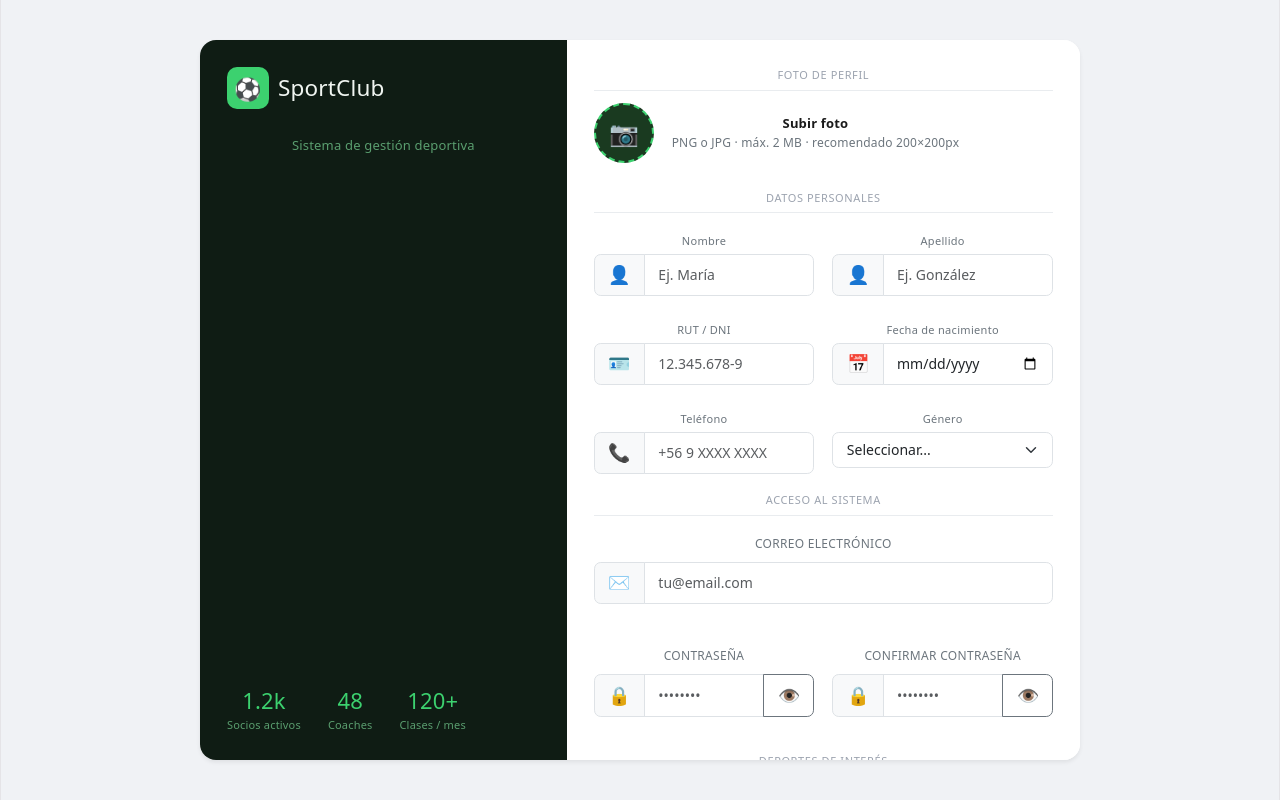
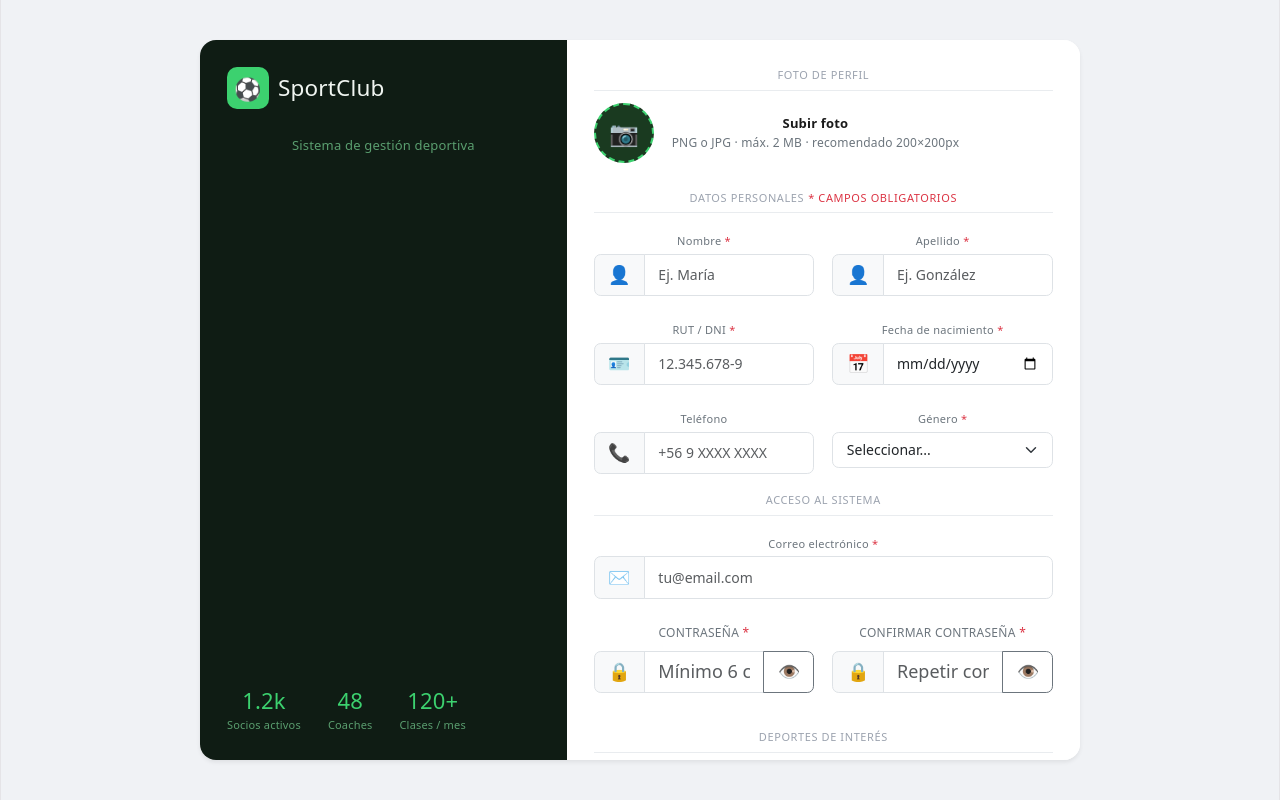
Before and after one commit to visnupriyaAmstein/clubSport, a React (Vite) app: page /register in a window 1280 px wide. Built offline with nearby package versions, Linux system fonts and the light colour scheme.

Commit message:
aqui arregle el formulario de registro que no funcionaba

```diff
--- a/src/components/auth/RegisterForm.jsx
+++ b/src/components/auth/RegisterForm.jsx
@@ -3,6 +3,7 @@ import { useNavigate, Link } from "react-router-dom"
 import { registerUser } from "../../services/authService"
 import AuthInput from "./AuthInput"
 import AuthSubmitButton from "./AuthSubmitButton"
+import Swal from "sweetalert2"
 
 const SPORTS = [
   { id: "futbol",      label: "⚽ Fútbol" },
@@ -26,13 +27,70 @@ const fieldLabel = {
   letterSpacing: "0.3px", marginBottom: "4px",
 }
 
+const EMAIL_RE = /^[^\s@]+@[^\s@]+\.[^\s@]+$/
+const RUT_RE   = /^\d{1,2}\.\d{3}\.\d{3}-[\dkK]$/
+
+function validate(form) {
+  const errors = {}
+
+  if (!form.nombre.trim())
+    errors.nombre = "El nombre es obligatorio."
+
+  if (!form.apellido.trim())
+    errors.apellido = "El apellido es obligatorio."
+
+  if (!form.rut.trim())
+    errors.rut = "El RUT es obligatorio."
+  else if (!RUT_RE.test(form.rut.trim()))
+    errors.rut = "Formato de RUT inválido (ej: 12.345.678-9)."
+
+  if (!form.fechaNacimiento)
+    errors.fechaNacimiento = "La fecha de nacimiento es obligatoria."
+
+  if (!form.genero)
+    errors.genero = "Selecciona un género."
+
+  if (!form.email.trim())
+    errors.email = "El correo es obligatorio."
+  else if (!EMAIL_RE.test(form.email.trim()))
+    errors.email = "El correo no tiene un formato válido."
+
+  if (!form.password)
+    errors.password = "La contraseña es obligatoria."
+  else if (form.password.length < 6)
+    errors.password = "La contraseña debe tener al menos 6 caracteres."
+
+  if (!form.confirmPassword)
+    errors.confirmPassword = "Debes confirmar la contraseña."
+  else if (form.password !== form.confirmPassword)
+    errors.confirmPassword = "Las contraseñas no coinciden."
+
+  if (!form.terminosAceptados)
+    errors.terminosAceptados = "Debes aceptar los términos y condiciones."
+
+  return errors
+}
+
+//  Field error component
+function FieldError({ msg }) {
+  if (!msg) return null
+  return (
+    <p className="field-error-msg" style={{ margin: "3px 0 0", fontSize: "11px", color: "#dc3545" }}>
+      ⚠ {msg}
+    </p>
+  )
+}
+
+// Main component
 function RegisterForm() {
   const navigate = useNavigate()
-  const [error, setError]         = useState("")
-  const [loading, setLoading]     = useState(false)
-  const [preview, setPreview]     = useState(null)
-  const [showPass, setShowPass]   = useState(false)
+  const [serverError, setServerError] = useState("")
+  const [loading, setLoading]         = useState(false)
+  const [preview, setPreview]         = useState(null)
+  const [showPass, setShowPass]       = useState(false)
   const [showConfirm, setShowConfirm] = useState(false)
+  const [fieldErrors, setFieldErrors] = useState({})
+  const [touched, setTouched]         = useState({})
 
   const [form, setForm] = useState({
     nombre: "", apellido: "", rut: "", fechaNacimiento: "",
@@ -43,12 +101,29 @@ function RegisterForm() {
 
   const handleChange = (e) => {
     const { name, value, type, checked } = e.target
-    setForm((prev) => ({ ...prev, [name]: type === "checkbox" ? checked : value }))
+    const newForm = { ...form, [name]: type === "checkbox" ? checked : value }
+    setForm(newForm)
+    if (touched[name]) {
+      const errs = validate(newForm)
+      setFieldErrors((prev) => ({ ...prev, [name]: errs[name] }))
+    }
+  }
+
+  const handleBlur = (e) => {
+    const { name } = e.target
+    setTouched((prev) => ({ ...prev, [name]: true }))
+    const errs = validate(form)
+    setFieldErrors((prev) => ({ ...prev, [name]: errs[name] }))
   }
 
   const handlePhoto = (e) => {
     const file = e.target.files[0]
     if (!file) return
+    if (file.size > 2 * 1024 * 1024) {
+      setFieldErrors((prev) => ({ ...prev, fotoPerfil: "La imagen no puede superar los 2 MB." }))
+      return
+    }
+    setFieldErrors((prev) => ({ ...prev, fotoPerfil: undefined }))
     setForm((prev) => ({ ...prev, fotoPerfil: file }))
     setPreview(URL.createObjectURL(file))
   }
@@ -64,28 +139,60 @@ function RegisterForm() {
 
   const handleSubmit = async (e) => {
     e.preventDefault()
-    setError("")
+    setServerError("")
+
+
+    const allTouched = Object.keys(form).reduce((acc, k) => ({ ...acc, [k]: true }), {})
+    setTouched(allTouched)
+
+    const errs = validate(form)
+    setFieldErrors(errs)
+
+    if (Object.keys(errs).length > 0) {
+      const firstErr = document.querySelector(".field-error-msg")
+      firstErr?.scrollIntoView({ behavior: "smooth", block: "center" })
+      return
+    }
+
     setLoading(true)
     try {
       await registerUser(form)
+      await Swal.fire({
+        title: "¡Cuenta creada!",
+        text: `Bienvenido/a ${form.nombre}. Tu cuenta fue creada exitosamente.`,
+        icon: "success",
+        confirmButtonText: "Iniciar sesión",
+        confirmButtonColor: "#3cd16f",
+        background: "#0f1c14",
+        color: "#f0f5f1",
+      })
       navigate("/login")
     } catch (err) {
-      setError(err.message)
+      setServerError(err.message || "Ocurrió un error al crear la cuenta. Intenta nuevamente.")
     } finally {
       setLoading(false)
     }
   }
 
+  // border color helper
+  const borderOf = (field) =>
+    fieldErrors[field] ? "1.5px solid #dc3545" : touched[field] ? "1.5px solid #3cd16f" : undefined
+
   return (
-    <div className="col-md-7 card-body p-4 overflow-auto bg-white" style={{ maxHeight: "90vh" }}>
-
-      {error && (
+    <div
+      className="col-md-7 card-body p-4 overflow-auto bg-white"
+      style={{ maxHeight: "90vh" }}
+    >
+      {/* Server error */}
+      {serverError && (
         <div className="alert alert-danger py-2 mb-3" style={{ fontSize: "13px", borderRadius: "8px" }}>
-          {error}
+          {serverError}
         </div>
       )}
 
-      {/* Profile photo */}
+      <form onSubmit={handleSubmit}>
+
+        {/* Foto de perfil  */}
         <p style={sectionLabel}>Foto de perfil</p>
         <div className="d-flex align-items-center gap-3 mb-4">
           <label htmlFor="fotoPerfil" style={{ cursor: "pointer" }}>
@@ -103,83 +210,134 @@ function RegisterForm() {
           <div style={{ fontSize: "12px", color: "#6c757d", lineHeight: "1.6" }}>
             <strong style={{ display: "block", fontSize: "13px", color: "#1a1a1a" }}>Subir foto</strong>
             PNG o JPG · máx. 2 MB · recomendado 200×200px
+            <FieldError msg={fieldErrors.fotoPerfil} />
           </div>
         </div>
 
-      {/* Personal data */}
-      <p style={sectionLabel}>Datos personales</p>
+        {/*  Datos personales*/}
+        <p style={sectionLabel}>
+          Datos personales
+          <span style={{ color: "#dc3545", marginLeft: 4 }}>* campos obligatorios</span>
+        </p>
         <div className="row g-3 mb-3">
+
           <div className="col-6">
-          <label style={fieldLabel}>Nombre</label>
+            <label style={fieldLabel}>Nombre <span style={{ color: "#dc3545" }}>*</span></label>
             <div className="input-group">
               <span className="input-group-text" style={{ background: "#f8f9fa" }}>👤</span>
-            <input name="nombre" type="text" className="form-control" placeholder="Ej. María" value={form.nombre} onChange={handleChange} required style={{ fontSize: "14px" }} />
+              <input
+                name="nombre" type="text" className="form-control"
+                placeholder="Ej. María" value={form.nombre}
+                onChange={handleChange} onBlur={handleBlur}
+                style={{ fontSize: "14px", borderColor: borderOf("nombre") }}
+              />
             </div>
+            <FieldError msg={fieldErrors.nombre} />
           </div>
+
           <div className="col-6">
-          <label style={fieldLabel}>Apellido</label>
+            <label style={fieldLabel}>Apellido <span style={{ color: "#dc3545" }}>*</span></label>
             <div className="input-group">
               <span className="input-group-text" style={{ background: "#f8f9fa" }}>👤</span>
-            <input name="apellido" type="text" className="form-control" placeholder="Ej. González" value={form.apellido} onChange={handleChange} required style={{ fontSize: "14px" }} />
+              <input
+                name="apellido" type="text" className="form-control"
+                placeholder="Ej. González" value={form.apellido}
+                onChange={handleChange} onBlur={handleBlur}
+                style={{ fontSize: "14px", borderColor: borderOf("apellido") }}
+              />
             </div>
+            <FieldError msg={fieldErrors.apellido} />
           </div>
+
           <div className="col-6">
-          <label style={fieldLabel}>RUT / DNI</label>
+            <label style={fieldLabel}>RUT / DNI <span style={{ color: "#dc3545" }}>*</span></label>
             <div className="input-group">
               <span className="input-group-text" style={{ background: "#f8f9fa" }}>🪪</span>
-            <input name="rut" type="text" className="form-control" placeholder="12.345.678-9" value={form.rut} onChange={handleChange} required style={{ fontSize: "14px" }} />
+              <input
+                name="rut" type="text" className="form-control"
+                placeholder="12.345.678-9" value={form.rut}
+                onChange={handleChange} onBlur={handleBlur}
+                style={{ fontSize: "14px", borderColor: borderOf("rut") }}
+              />
             </div>
+            <FieldError msg={fieldErrors.rut} />
           </div>
+
           <div className="col-6">
-          <label style={fieldLabel}>Fecha de nacimiento</label>
+            <label style={fieldLabel}>Fecha de nacimiento <span style={{ color: "#dc3545" }}>*</span></label>
             <div className="input-group">
               <span className="input-group-text" style={{ background: "#f8f9fa" }}>📅</span>
-            <input name="fechaNacimiento" type="date" className="form-control" value={form.fechaNacimiento} onChange={handleChange} required style={{ fontSize: "14px" }} />
+              <input
+                name="fechaNacimiento" type="date" className="form-control"
+                value={form.fechaNacimiento}
+                onChange={handleChange} onBlur={handleBlur}
+                style={{ fontSize: "14px", borderColor: borderOf("fechaNacimiento") }}
+              />
             </div>
+            <FieldError msg={fieldErrors.fechaNacimiento} />
           </div>
+
           <div className="col-6">
             <label style={fieldLabel}>Teléfono</label>
             <div className="input-group">
               <span className="input-group-text" style={{ background: "#f8f9fa" }}>📞</span>
-            <input name="telefono" type="tel" className="form-control" placeholder="+56 9 XXXX XXXX" value={form.telefono} onChange={handleChange} style={{ fontSize: "14px" }} />
+              <input
+                name="telefono" type="tel" className="form-control"
+                placeholder="+56 9 XXXX XXXX" value={form.telefono}
+                onChange={handleChange}
+                style={{ fontSize: "14px" }}
+              />
             </div>
           </div>
+
           <div className="col-6">
-          <label style={fieldLabel}>Género</label>
-          <select name="genero" className="form-select" value={form.genero} onChange={handleChange} required style={{ fontSize: "14px" }}>
+            <label style={fieldLabel}>Género <span style={{ color: "#dc3545" }}>*</span></label>
+            <select
+              name="genero" className="form-select"
+              value={form.genero} onChange={handleChange} onBlur={handleBlur}
+              style={{ fontSize: "14px", borderColor: borderOf("genero") }}
+            >
               <option value="">Seleccionar...</option>
               <option value="masculino">Masculino</option>
               <option value="femenino">Femenino</option>
               <option value="otro">Otro</option>
               <option value="prefiero_no_decir">Prefiero no decir</option>
             </select>
-        </div>
+            <FieldError msg={fieldErrors.genero} />
           </div>
 
-      {/* Access */}
+        </div>
+
+        {/* Acceso */}
         <p style={sectionLabel}>Acceso al sistema</p>
         <div className="row g-3 mb-3">
+
           <div className="col-12">
-          <AuthInput
-            label="CORREO ELECTRÓNICO"
-            icon="✉️"
-            type="email"
-            name="email"
-            placeholder="tu@email.com"
-            value={form.email}
-            onChange={handleChange}
-            required
+            <label style={fieldLabel}>Correo electrónico <span style={{ color: "#dc3545" }}>*</span></label>
+            <div className="input-group">
+              <span className="input-group-text" style={{ background: "#f8f9fa" }}>✉️</span>
+              <input
+                name="email" type="email" className="form-control"
+                placeholder="tu@email.com" value={form.email}
+                onChange={handleChange} onBlur={handleBlur}
+                autoComplete="email"
+                style={{ fontSize: "14px", borderColor: borderOf("email") }}
               />
             </div>
+            <FieldError msg={fieldErrors.email} />
+          </div>
+
           <div className="col-6">
             <AuthInput
-            label="CONTRASEÑA"
+              label={<>CONTRASEÑA <span style={{ color: "#dc3545" }}>*</span></>}
               icon="🔒"
               type={showPass ? "text" : "password"}
               name="password"
-            placeholder="••••••••"
+              placeholder="Mínimo 6 caracteres"
               value={form.password}
               onChange={handleChange}
+              onBlur={handleBlur}
+              style={{ borderColor: borderOf("password") }}
               required
               rightElement={
                 <button type="button" className="btn btn-outline-secondary" onClick={() => setShowPass(!showPass)} tabIndex={-1}>
@@ -187,16 +345,20 @@ function RegisterForm() {
                 </button>
               }
             />
+            <FieldError msg={fieldErrors.password} />
           </div>
+
           <div className="col-6">
             <AuthInput
-            label="CONFIRMAR CONTRASEÑA"
+              label={<>CONFIRMAR CONTRASEÑA <span style={{ color: "#dc3545" }}>*</span></>}
               icon="🔒"
               type={showConfirm ? "text" : "password"}
               name="confirmPassword"
-            placeholder="••••••••"
+              placeholder="Repetir contraseña"
               value={form.confirmPassword}
               onChange={handleChange}
+              onBlur={handleBlur}
+              style={{ borderColor: borderOf("confirmPassword") }}
               required
               rightElement={
                 <button type="button" className="btn btn-outline-secondary" onClick={() => setShowConfirm(!showConfirm)} tabIndex={-1}>
@@ -204,18 +366,19 @@ function RegisterForm() {
                 </button>
               }
             />
-        </div>
+            <FieldError msg={fieldErrors.confirmPassword} />
           </div>
 
-      {/* Sports */}
+        </div>
+
+        {/* Deportes */}
         <p style={sectionLabel}>Deportes de interés</p>
         <div className="d-flex flex-wrap gap-2 mb-4">
           {SPORTS.map(({ id, label }) => {
             const selected = form.deportes.includes(id)
             return (
               <button
-              key={id}
-              type="button"
+                key={id} type="button"
                 onClick={() => toggleSport(id)}
                 className="btn btn-sm"
                 style={{
@@ -232,7 +395,7 @@ function RegisterForm() {
           })}
         </div>
 
-      {/* Terms */}
+        {/* Términos */}
         <div className="form-check mb-4">
           <input
             className="form-check-input"
@@ -241,12 +404,17 @@ function RegisterForm() {
             name="terminosAceptados"
             checked={form.terminosAceptados}
             onChange={handleChange}
-          required
+            onBlur={handleBlur}
             style={{ accentColor: "#3cd16f" }}
           />
           <label className="form-check-label" htmlFor="terminosAceptados" style={{ fontSize: "12px", color: "#6c757d" }}>
-          Acepto los <a href="#" style={{ color: "#3cd16f", textDecoration: "none" }}>términos y condiciones</a> y la <a href="#" style={{ color: "#3cd16f", textDecoration: "none" }}>política de privacidad</a> de SportClub.
+            Acepto los{" "}
+            <a href="#" style={{ color: "#3cd16f", textDecoration: "none" }}>términos y condiciones</a>
+            {" "}y la{" "}
+            <a href="#" style={{ color: "#3cd16f", textDecoration: "none" }}>política de privacidad</a>{" "}
+            de SportClub. <span style={{ color: "#dc3545" }}>*</span>
           </label>
+          <FieldError msg={fieldErrors.terminosAceptados} />
         </div>
 
         <AuthSubmitButton loading={loading} label="👤 Crear cuenta" loadingLabel="Creando cuenta..." />
@@ -255,6 +423,8 @@ function RegisterForm() {
           ¿Ya tienes cuenta?{" "}
           <Link to="/login" style={{ color: "#3cd16f", textDecoration: "none" }}>Inicia sesión</Link>
         </p>
+
+      </form>
     </div>
   )
 }
```
Lines whose indentation alone changed are shown as unchanged.
